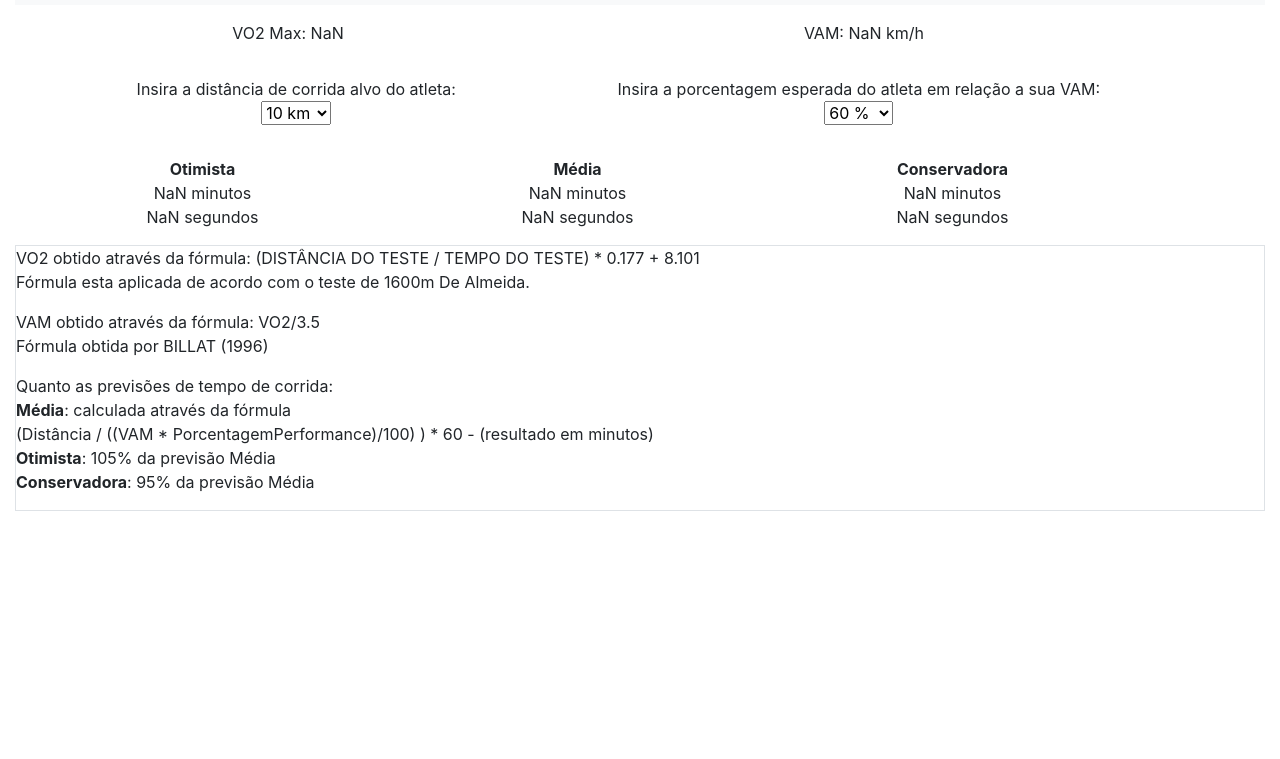
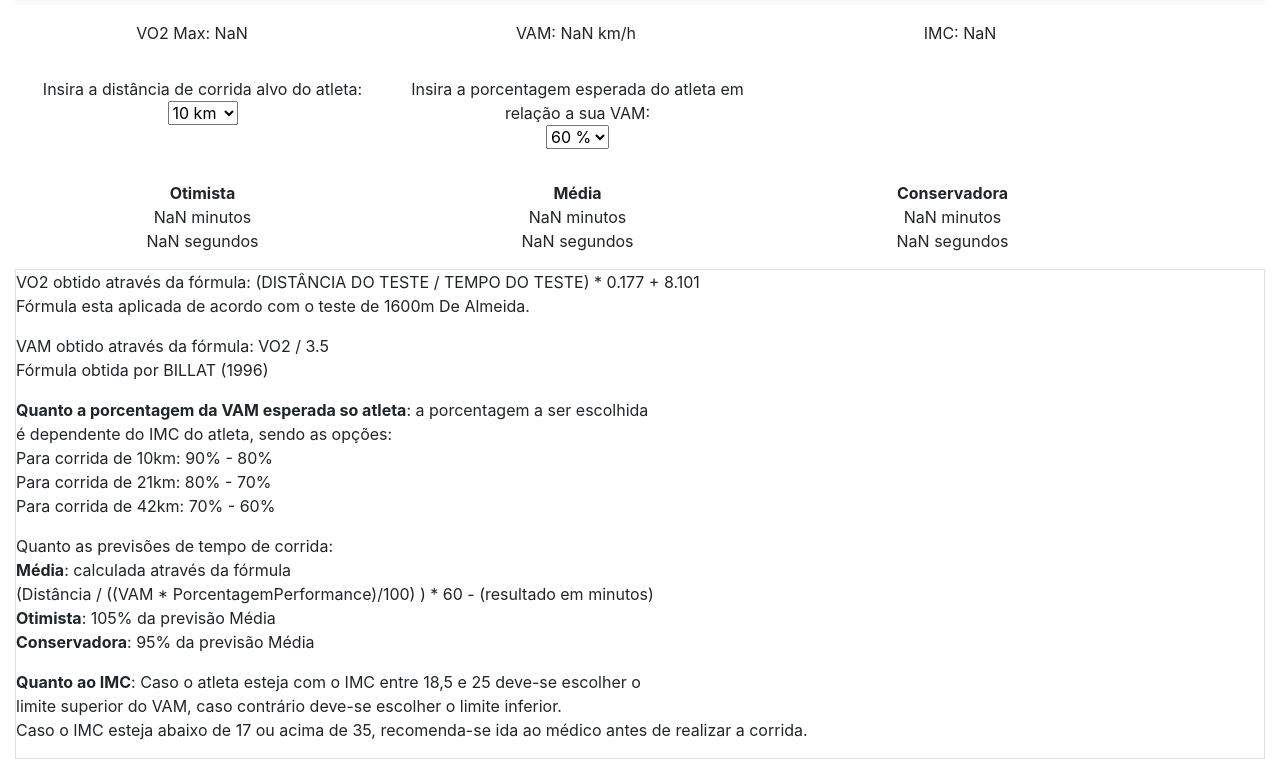
Before and after one commit to MarcoAntonioPaixao/performanceApproximator, a plain HTML site: page src/result.html in a window 1280 px wide. Shown: the part 51-810 px from the top of the page. Drawn offline with Linux system fonts and the light colour scheme.

Commit message:
added IMC to results

```diff
--- a/src/result.html
+++ b/src/result.html
@@ -24,13 +24,18 @@
       </nav>
 
       <div class="row">
-        <div class="p-3 col-xs-6 race">
+        <div class="p-3 col-xs-4 race">
             VO2 Max: <span id="vo">Here goes the VO2</span>
         </div>
 
-        <div class="p-3 col-xs-6 race">
+        <div class="p-3 col-xs-4 race">
             VAM: <span id="vam">Here goes the VAM</span> km/h
         </div>
+
+        <div class="p-3 col-xs-4 race">
+          IMC: <span id="imc">Here goes the IMC</span>
+        </div>
+
       </div>
 
 
@@ -52,7 +57,6 @@
                     <option value="70">70 %</option>
                     <option value="80">80 %</option>
                     <option value="90">90 %</option>
-                    <option value="100">100 %</option>
                   </select>
               </div>
           </div>
@@ -87,8 +91,15 @@
           Fórmula esta aplicada de acordo com o teste de 1600m De Almeida.
         </p>
         <p>
-          VAM obtido através da fórmula: VO2/3.5<br>
+          VAM obtido através da fórmula: VO2 / 3.5<br>
           Fórmula obtida por BILLAT (1996)
+        </p>
+        <p>
+          <strong>Quanto a porcentagem da VAM esperada so atleta</strong>: a porcentagem a ser escolhida <br>
+          é dependente do IMC do atleta, sendo as opções: <br>
+          Para corrida de 10km: 90% - 80%<br>
+          Para corrida de 21km: 80% - 70%<br>
+          Para corrida de 42km: 70% - 60%<br>
         </p>
         <p>
           Quanto as previsões de tempo de corrida:<br>
@@ -97,6 +108,12 @@
           <strong>Otimista</strong>: 105% da previsão Média<br>
           <strong>Conservadora</strong>: 95% da previsão Média<br>
         </p>
+
+        <p>
+          <strong>Quanto ao IMC</strong>: Caso o atleta esteja com o IMC entre 18,5 e 25 deve-se escolher o<br>
+          limite superior do VAM, caso contrário deve-se escolher o limite inferior.<br>
+          Caso o IMC esteja abaixo de 17 ou acima de 35, recomenda-se ida ao médico antes de realizar a corrida.
+        </p>
       </div>
 
     </div>
--- a/src/result.js
+++ b/src/result.js
@@ -1,11 +1,8 @@
-const athleteAge = localStorage.getItem('age');
 const athleteHeight = localStorage.getItem('height');
 const athleteWeight = localStorage.getItem('weight');
-const gender = localStorage.getItem('gender');
 const stringMinutes = localStorage.getItem('minutes');
 const stringSeconds = localStorage.getItem('seconds');
 
-const age = parseInt(athleteAge, 10);
 const weight = parseInt(athleteWeight, 10);
 const height = parseInt(athleteHeight, 10);
 const minutes = parseInt(stringMinutes, 10);
@@ -21,13 +18,8 @@ let conservativeMinutes;
 let conservativeSeconds;
 
 const time = minutes + (seconds/60);
-console.log(time);
-// console.log(age);
-// console.log(height);
-// console.log(weight);
 
-const IMC = weight / Math.pow(height, 2);
-//console.log(IMC);
+const IMC = weight / Math.pow(height/100, 2);
 
 let VOMAX = ((1600 / time)*0.177)+8.101;
 
@@ -35,6 +27,7 @@ let VAM = (VOMAX) / 3.5;
 
 document.getElementById('vo').textContent =  VOMAX.toFixed(2);
 document.getElementById('vam').textContent = VAM.toFixed(2);
+document.getElementById('imc').textContent = IMC.toFixed(2);
 
 function calculatePrediction() {
   let numLength = parseInt(length);
--- a/styles/result.css
+++ b/styles/result.css
@@ -4,7 +4,7 @@
 }
 
 .race{
-  width: 45%;
+  width: 30%;
   text-align: center;
 }
 
```
Also changed, not shown: src/index.html (+0 -15 lines), src/index.js (+0 -11 lines).
